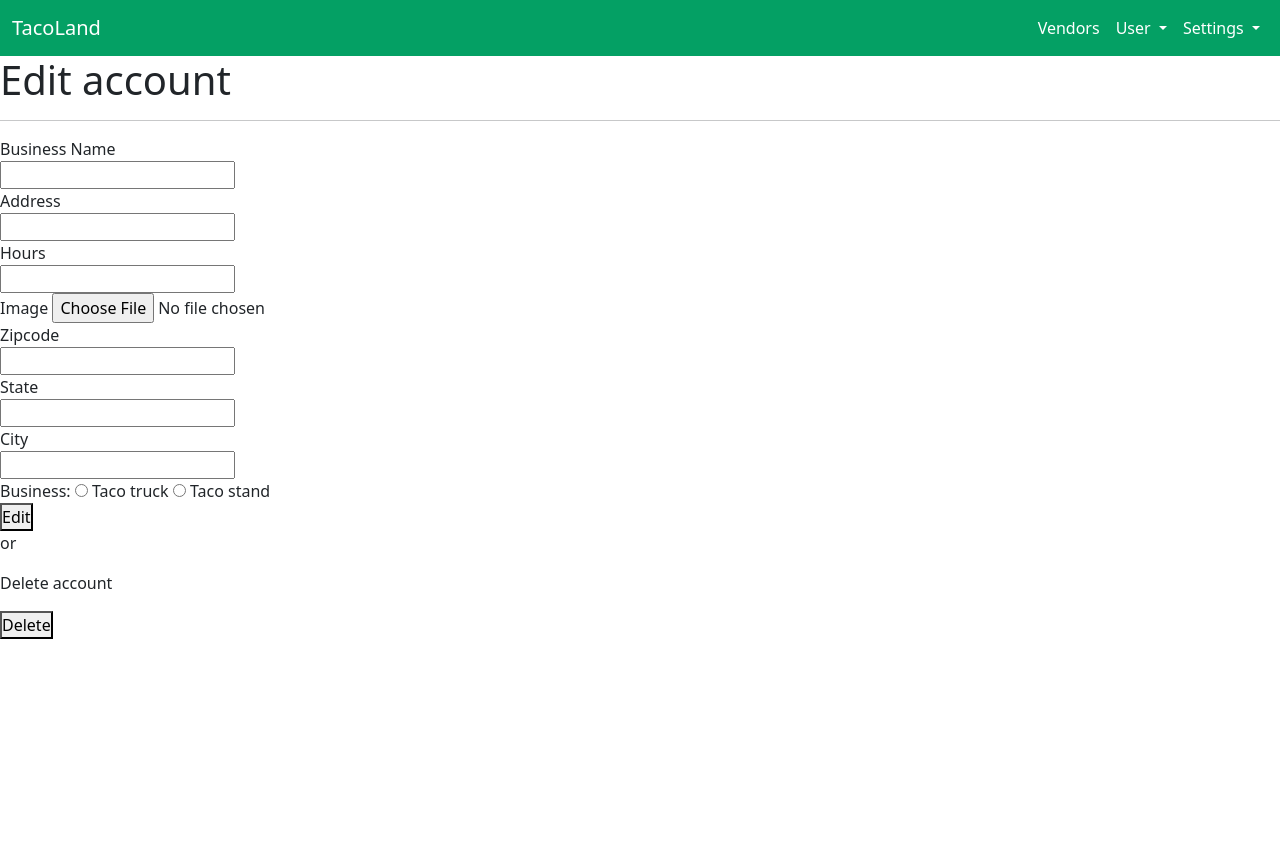
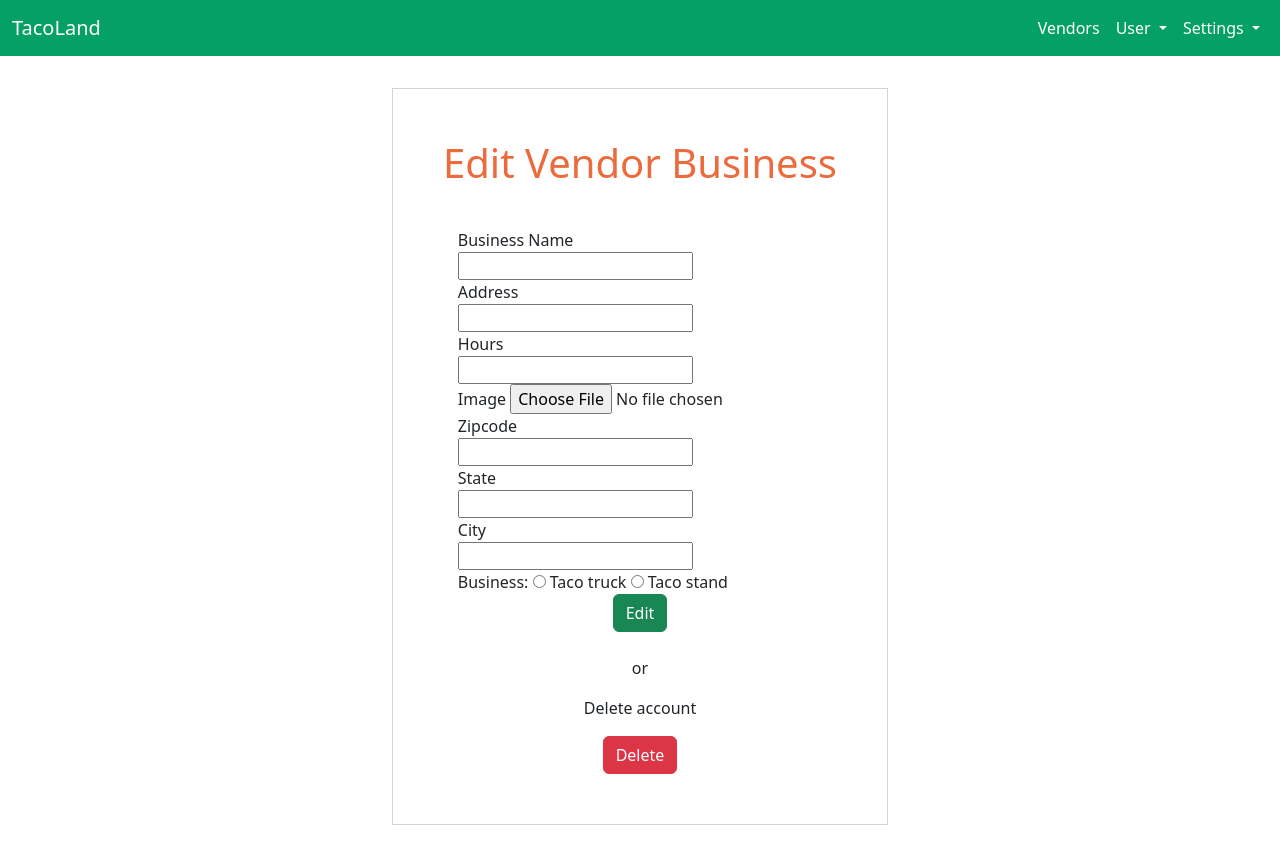
Before and after one commit to eric-ramos-garnica/TacoLand-project, a Flask app: page /BusinessEdit/1 in a window 1280 px wide. Before the commit the page ends 639 px from the top, so only its background shows below. Run offline with Flask 2, Linux system fonts and the light colour scheme; the visitor is signed in with stand-in values (Sample User, id 1); some libraries are stand-ins or nearby versions.

Commit message:
vendor edit form position

```diff
--- a/static/css/index.css
+++ b/static/css/index.css
@@ -629,7 +629,38 @@ opacity: 1;
     padding: 50px;
 }
 
+/* Edit form */
+#container-edit-info h1{
+    color: rgb(235,107,60);
+}
+#container-edit-account{
+    display: flex;
+    flex-direction: column;
+    justify-content: center;
+    align-items: center;
+    height: 100vh;
+}
+#container-edit-info{
+    display: flex;
+    flex-direction: column;
+    justify-content: center;
+    align-items: center;
+    border: 1px double lightgray;
+    padding: 50px;
+}
 
+#delete-button-edit{
+    display: flex;
+    flex-direction: column;
+    justify-content: center;
+    align-items: center;
+}
+#edit-button-editpage{
+    display: flex;
+    flex-direction: column;
+    justify-content: center;
+    align-items: center;
+}
 
 
 
--- a/templates/edit.html
+++ b/templates/edit.html
@@ -1,11 +1,13 @@
 {% extends 'base.html' %}
 {% block title %}Edit page{% endblock %}
 {% block body %}
-<h1>Edit account</h1>
+<div id="container-edit-account">
+    <div id="container-edit-info">
+        <h1>Edit Vendor Business</h1>
         <hr>
 
         <form action="/editpage" id="vendor-form" method="POST" enctype="multipart/form-data">
-    <div id="containter-form">
+            <div id="containter-form-edit-info">
                 <label for="vendorName">Business Name</label><br>
                 <input type="text" name="vendorName" id="vendorName" required><br>
 
@@ -33,21 +35,25 @@
                 <label for="taco_truck">Taco truck</label>
                 <input type="radio" name="business_type" id="taco_stand" value="taco stand">
                 <label for="taco_stand">Taco stand</label><br>
-        <button type="submit">Edit</button>
+                <div id="edit-button-editpage">
+                    <button type="submit" class="btn btn-success">Edit</button>
+                </div>
 
                 <input type="hidden" id="coordinates" name="coordinates">
 
             </div>
         </form>
 
-
+        <br>
         <p>or</p>
 
-<div>
+        <div id="delete-button-edit">
             <p>Delete account</p>
-    <a href="/deleteVendorAccount"><button>Delete</button></a>
+            <a href="/deleteVendorAccount"><button class="btn btn-danger">Delete</button></a>
         </div>
         <script src="https://maps.googleapis.com/maps/api/js?key=AIzaSyD_6bTYpouO3j8eJSzy_Fx61zyZ9SknsXo&libraries=places"></script>
         <script src="/static/js/edit.js"></script>
+    </div>
+</div>
 
 {% endblock %}
--- a/templates/ratingpage.html
+++ b/templates/ratingpage.html
@@ -33,7 +33,7 @@
 <div id="container-reviews-and-noreviews">
     {% if reviews%}
     <!-- will display latest review -->
-    {% for review in reviews%}
+    {% for review in reviews[::-1]%}
         <div class="costumer-review-container">
 
             <img src="{{review.photo}}" alt="user photo">
```
Lines whose indentation alone changed are shown as unchanged.
